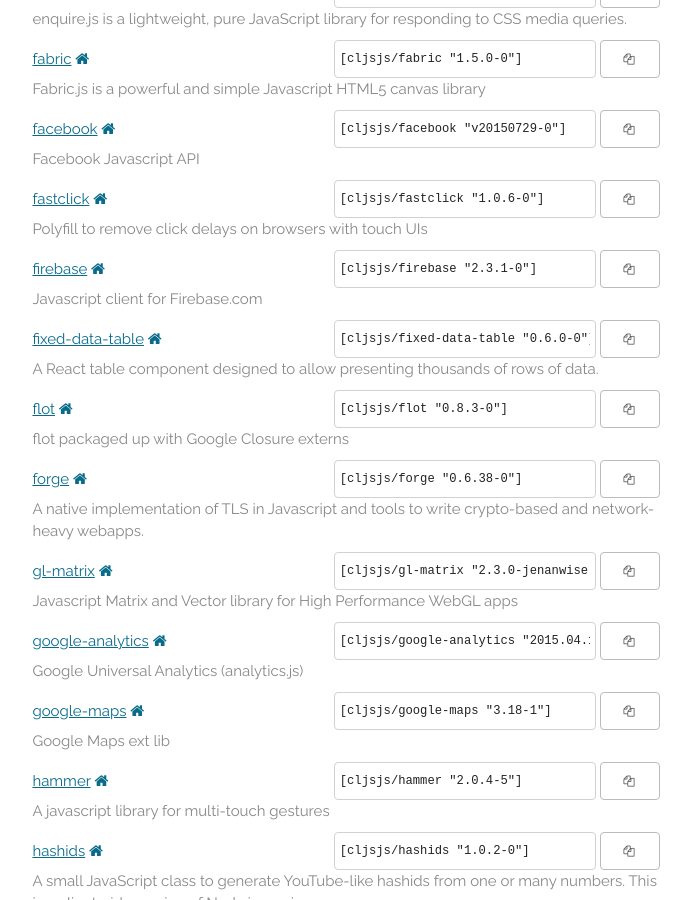
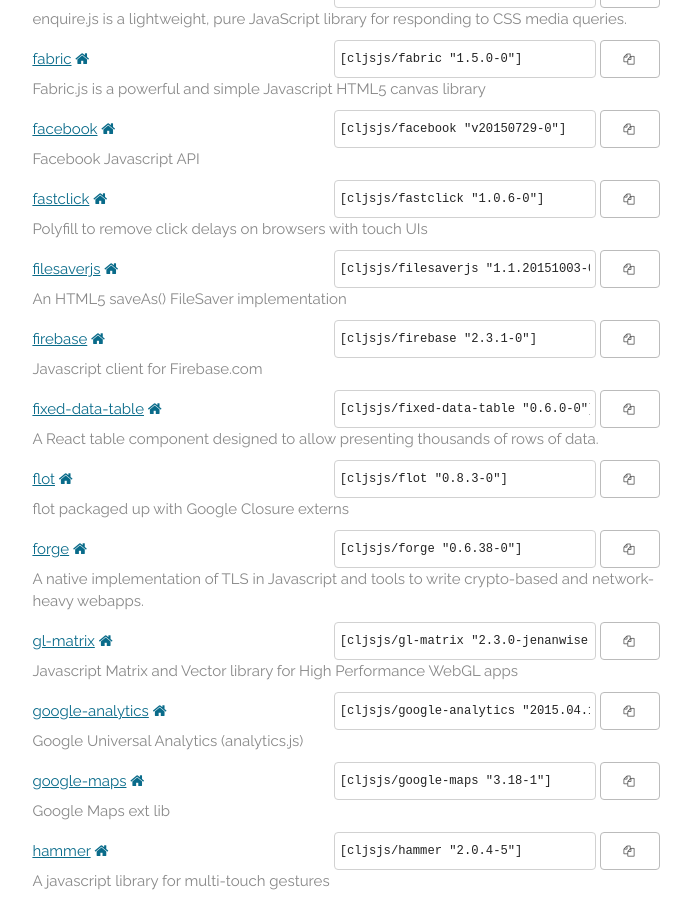
Before and after one commit to cljsjs/cljsjs.github.io, a Jekyll site: the page built from index.markdown, in a window 1280 px wide and 900 px high, scrolled down 3678 px. Shown: the whole window, without its empty margins (294-985 px from the left). Built offline with Jekyll 4.4.1, drawn with Linux system fonts in a browser that asks for light colours; nearby versions of some CDN libraries; comment, search, counter and statistics services are not loaded.

Commit message:
Automatic update

```diff
--- a/_includes/packages.html
+++ b/_includes/packages.html
@@ -346,6 +346,15 @@
       <button data-clipboard-text='[cljsjs/fastclick "1.0.6-0"]'><i class="fa fa-copy"></i></button>
     </span>
     <p class="description">Polyfill to remove click delays on browsers with touch UIs</p>
+  </li>
+  <li>
+    <a href="https://clojars.org/cljsjs/filesaverjs">filesaverjs</a>
+    <a href="https://github.com/eligrey/FileSaver.js" target="new"><i class="fa fa-home"></i></a>
+    <span class="clojars">
+      <input type="text" value='[cljsjs/filesaverjs "1.1.20151003-0"]'/>
+      <button data-clipboard-text='[cljsjs/filesaverjs "1.1.20151003-0"]'><i class="fa fa-copy"></i></button>
+    </span>
+    <p class="description">An HTML5 saveAs() FileSaver implementation</p>
   </li>
   <li>
     <a href="https://clojars.org/cljsjs/firebase">firebase</a>
```
